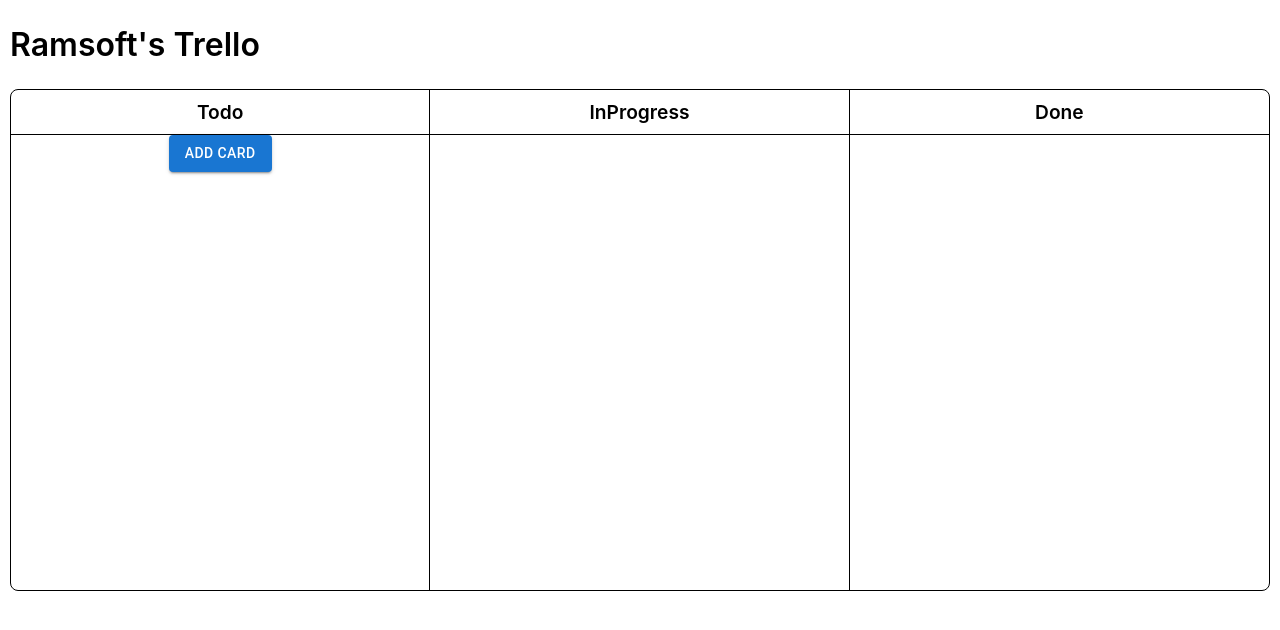
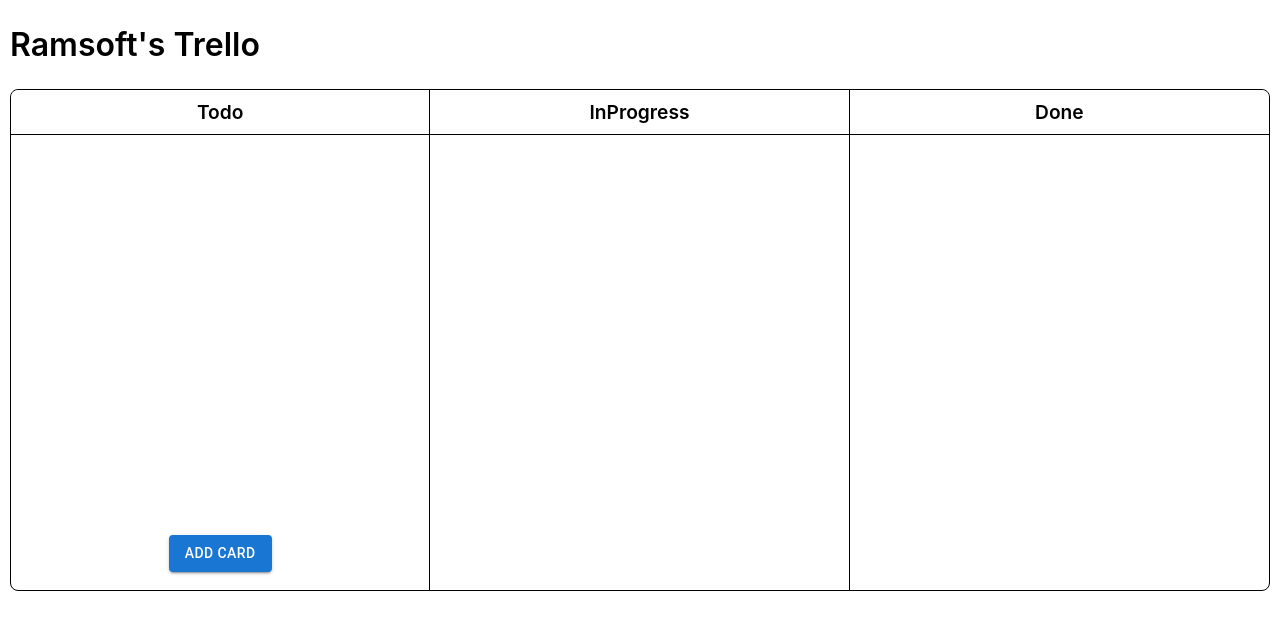
Before and after one commit to Vijendra-Achar/Ramsoft-trello, a React (Create React App) app: page / in a window 1280 px wide. Shown: the top 630 px of the page. Built offline with nearby package versions, Linux system fonts and the light colour scheme.

Commit message:
Temp commit

```diff
--- a/src/App.jsx
+++ b/src/App.jsx
@@ -89,6 +89,7 @@
           return (
             <div className="board__section" key={section.id}>
               <div className="heading">{section.name}</div>
+              <div className="tasks-container">
                 {section?.cards?.map((task, index) => (
                   <Card
                     key={task?.id}
@@ -101,11 +102,14 @@
                     onStatusChange={handleOnStatusChange}
                   />
                 ))}
+              </div>
+              <div className="button-container">
                 {section?.addButton && (
                   <Button variant="contained" onClick={() => setOpenAddNewTask(true)}>
                     Add Card
                   </Button>
                 )}
+              </div>
             </div>
           );
         })}
--- a/src/styles.scss
+++ b/src/styles.scss
@@ -4,7 +4,7 @@
   padding: 0;
 }
 
-.header  {
+.header {
   font-size: 2em;
   margin: 25px 10px;
   font-weight: 600;
@@ -20,20 +20,40 @@
     width: calc(100vw / 3);
     height: 500px;
     text-align: center;
-    overflow-y: scroll;
+
+    position: relative;
 
     &:not(:last-child) {
       border-right: 1px solid black;
     }
   }
 
-
   .heading {
     padding: 10px 0;
     border-bottom: 1px solid black;
+
     text-align: center;
 
+    z-index: 10;
+    background-color: #fff;
+    border-radius: 8px 8px 0 0;
     font-size: 1.2em;
     font-weight: 600;
   }
+
+  .tasks-container {
+    overflow-y: scroll;
+    height: 400px;
+  }
 }
+
+// .button-container {
+// he
+// align-items: center;
+// width: calc((100vw / 3) - 10px);
+// background-color: #fff;
+// height: 50px;
+// margin-top: -50px;
+// z-index: 11;
+// position: fixed;
+// }
```
Also changed, not shown: 1 other file (tests, documents, lock files or other folders). Lines whose indentation alone changed are shown as unchanged.
